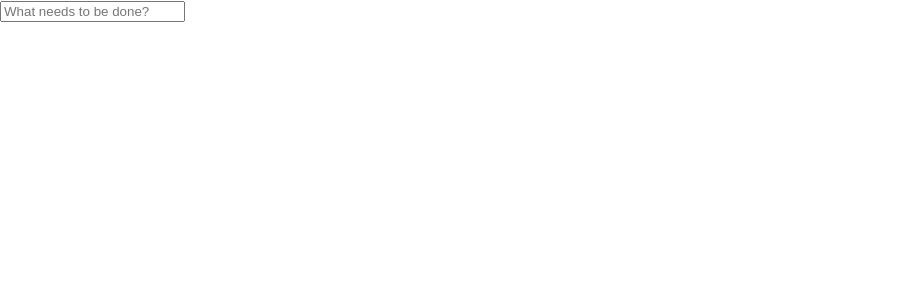
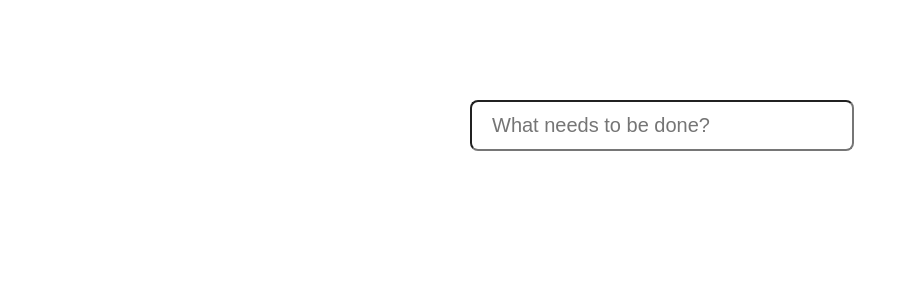
Before and after one commit to David-Myeonghan/Todo-TDD, a React (Create React App) app: page / in a window 1280 px wide. Shown: the top 300 px of the page, without its empty margins (0-917 px from the left). Built offline with nearby package versions, Linux system fonts and the light colour scheme.

Commit message:
feat: 기본 스타일링 완료

```diff
--- a/src/App.css
+++ b/src/App.css
@@ -0,0 +1,16 @@
+.app {
+    padding-top: 100px;
+    display: flex;
+    flex-direction: column;
+    align-items: center;
+
+    font-size: 20px;
+}
+
+.wrapper {
+    width: 340px;
+
+    display: flex;
+    flex-direction: column;
+    gap: 16px;
+}
--- a/src/App.tsx
+++ b/src/App.tsx
@@ -1,13 +1,22 @@
 import React from 'react';
 import './App.css';
+import {TodoContextProvider} from './TodoContext';
+import Input from './Input';
+import TodoItemList from "./TodoItemList";
 
 function App() {
 
-  return (
-    <div className="App">
-      <input placeholder='What needs to be done?' />
-    </div>
-  );
+    return (
+        <div className="app">
+            <TodoContextProvider>
+                <div className='wrapper'>
+                    <Input/>
+                    <TodoItemList/>
+                </div>
+
+            </TodoContextProvider>
+        </div>
+    );
 }
 
 export default App;
--- a/src/Input.css
+++ b/src/Input.css
@@ -0,0 +1,7 @@
+.todoInput {
+    width: 100%;
+
+    padding: 12px 20px;
+    border-radius: 8px;
+    font-size: 20px;
+}
--- a/src/index.css
+++ b/src/index.css
@@ -2,6 +2,7 @@ body {
     padding: 0;
     margin: 0;
     box-sizing: border-box;
+
     font-family: -apple-system, BlinkMacSystemFont, 'Segoe UI', 'Roboto', 'Oxygen',
     'Ubuntu', 'Cantarell', 'Fira Sans', 'Droid Sans', 'Helvetica Neue',
     sans-serif;
```
Also changed, not shown: src/TodoItemList.css (+7 -0 lines), 1 other file (tests, documents, lock files or other folders). Lines whose indentation alone changed are shown as unchanged.
